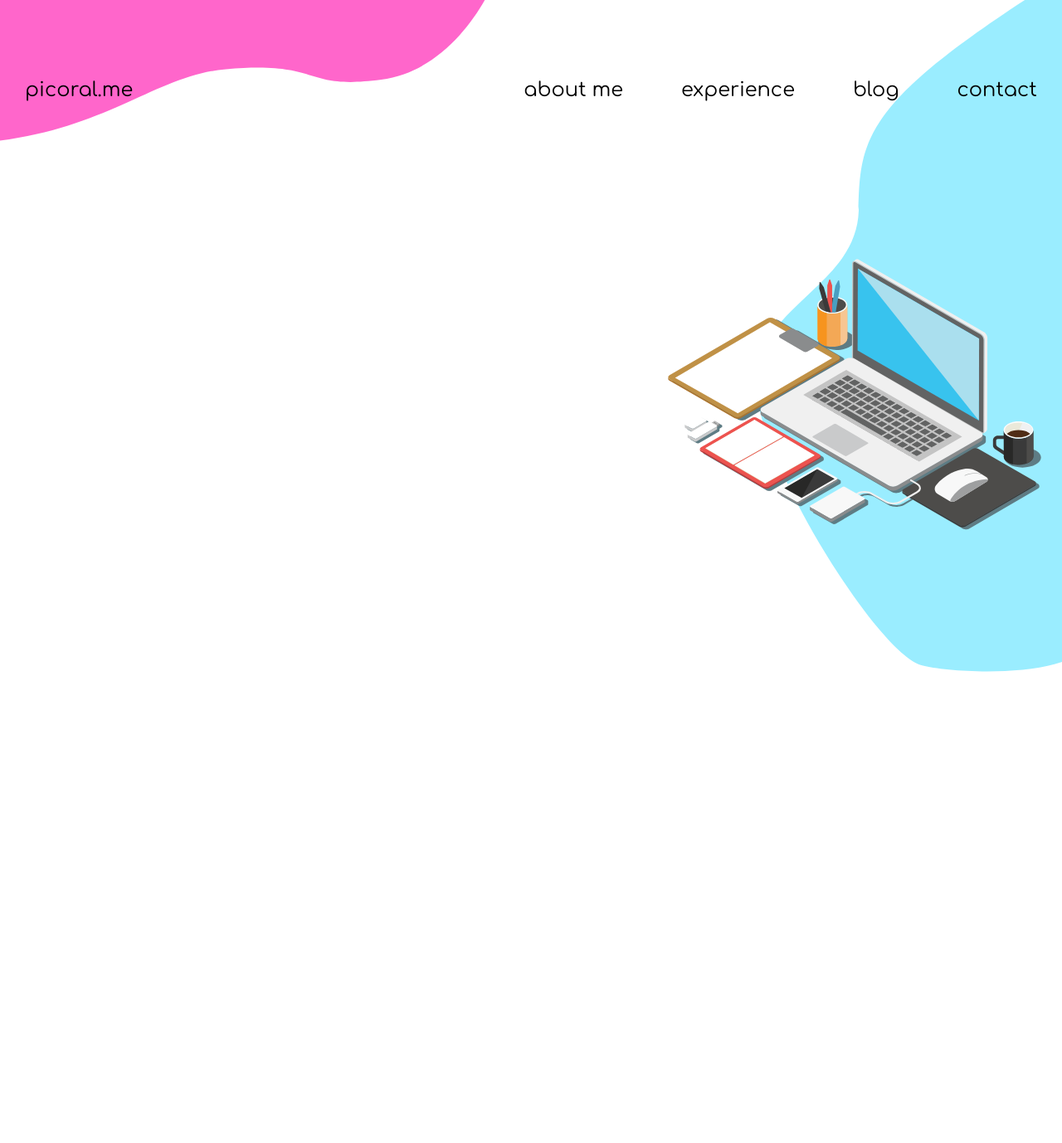
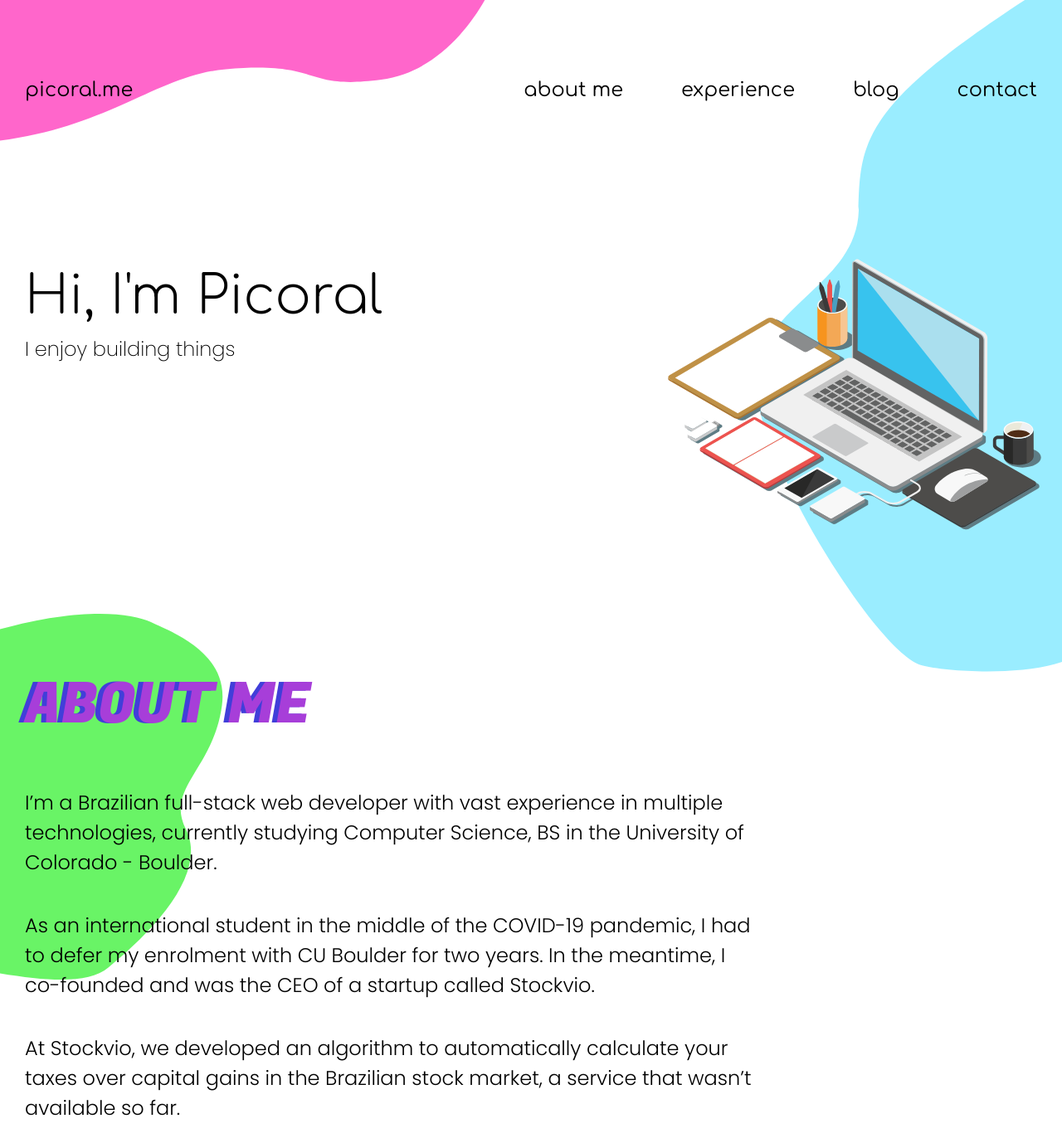
Before and after one commit to feRpicoral/picoral.me, a Next.js app in the folder apps/web/: page / in a window 1280 px wide. Shown: the whole page at 83% size. Before the commit the page ends 810 px from the top, so only its background shows below. Built offline with nearby package versions, Linux system fonts and the light colour scheme.

Commit message:
feat: created about me section

```diff
--- /dev/null
+++ b/apps/web/src/components/about-me.component.tsx
@@ -0,0 +1,82 @@
+import RawBlob from '@icons/blobs/about-me.svg';
+import React, { useEffect, useRef } from 'react';
+import styled from 'styled-components';
+
+import ContentWrapper from './content-wrapper.component';
+import SectionTitle from './section-title.component';
+
+const RelativeWrapper = styled.div`
+    margin-top: 300px;
+    position: relative;
+`;
+
+const Blob = styled(RawBlob)`
+    position: absolute;
+    z-index: -1;
+    left: 0;
+    top: 0;
+`;
+
+const Text = styled.p`
+    ${props => props.theme.text.body.xl.light}
+    margin-top: 0;
+    max-width: 882px;
+
+    &:not(:last-of-type) {
+        margin-bottom: 40px;
+    }
+`;
+
+// for some reason styled(SectionTitle) is not working
+// thus I went with this wrapper for now
+const Title = styled.div`
+    span {
+        margin-bottom: 50px;
+    }
+`;
+
+const AboutMe: React.FC = () => {
+    // eslint-disable-next-line @typescript-eslint/no-non-null-assertion
+    const ref = useRef<HTMLDivElement>(null!);
+
+    // calculates the needed offset to push the content
+    // outside the viewport and applies it
+    useEffect(() => {
+        const el = ref.current;
+        const offset = window.innerHeight - el.getBoundingClientRect().y;
+
+        el.style.paddingTop = `${offset}px`;
+    }, []);
+
+    return (
+        <RelativeWrapper>
+            <ContentWrapper>
+                <Title ref={ref}>
+                    <SectionTitle>About Me</SectionTitle>
+                </Title>
+
+                <Text>
+                    I’m a Brazilian full-stack web developer with vast
+                    experience in multiple technologies, currently studying
+                    Computer Science, BS in the University of Colorado -
+                    Boulder.
+                </Text>
+                <Text>
+                    As an international student in the middle of the COVID-19
+                    pandemic, I had to defer my enrolment with CU Boulder for
+                    two years. In the meantime, I co-founded and was the CEO of
+                    a startup called Stockvio.
+                </Text>
+                <Text>
+                    At Stockvio, we developed an algorithm to automatically
+                    calculate your taxes over capital gains in the Brazilian
+                    stock market, a service that wasn’t available so far.
+                </Text>
+            </ContentWrapper>
+
+            <Blob />
+        </RelativeWrapper>
+    );
+};
+
+export default AboutMe;
--- /dev/null
+++ b/apps/web/src/components/content-wrapper.component.tsx
@@ -0,0 +1,8 @@
+import styled from 'styled-components';
+
+const ContentWrapper = styled.section`
+    margin: 0 auto;
+    max-width: 1220px;
+`;
+
+export default ContentWrapper;
--- /dev/null
+++ b/apps/web/src/components/home.component.tsx
@@ -0,0 +1,74 @@
+import LaptopBlobRaw from '@icons/blobs/laptop.svg';
+import TopLeftBlobRaw from '@icons/blobs/top-left.svg';
+import LaptopRaw from '@icons/computer.svg';
+import React from 'react';
+import styled from 'styled-components';
+
+import ContentWrapper from './content-wrapper.component';
+import Navbar from './navbar.component';
+
+const Wrapper = styled(ContentWrapper)`
+    margin-top: 95px;
+`;
+
+const TitleWrapper = styled.div`
+    margin-top: 200px;
+`;
+
+const Title = styled.h1`
+    font-family: 'Comfortaa', cursive;
+    font-style: normal;
+    font-weight: 300;
+    font-size: 64px;
+    line-height: 71px;
+    margin: 0;
+`;
+
+const SubTitle = styled.h3`
+    ${props => props.theme.text.body.xl.xlight}
+    margin: 10px 0 0 0;
+`;
+
+const TopLeftBlob = styled(TopLeftBlobRaw)`
+    position: absolute;
+    top: 0;
+    left: 0;
+    z-index: -1;
+`;
+
+const LaptopBlob = styled(LaptopBlobRaw)`
+    position: absolute;
+    right: 0;
+    z-index: -2;
+`;
+
+const Laptop = styled(LaptopRaw)`
+    width: 500px;
+    margin-top: 60%;
+`;
+
+const LaptopContainer = styled.div`
+    position: absolute;
+    top: 0;
+    right: 0;
+    z-index: -1;
+`;
+
+const Home: React.FC = () => (
+    <Wrapper>
+        <Navbar />
+        <TitleWrapper>
+            <Title>Hi, I&apos;m Picoral</Title>
+            <SubTitle>I enjoy building things</SubTitle>
+        </TitleWrapper>
+
+        <TopLeftBlob />
+
+        <LaptopContainer>
+            <LaptopBlob />
+            <Laptop />
+        </LaptopContainer>
+    </Wrapper>
+);
+
+export default Home;
--- /dev/null
+++ b/apps/web/src/components/section-title.component.tsx
@@ -0,0 +1,20 @@
+import React from 'react';
+import styled from 'styled-components';
+
+const StyledTitle = styled.span`
+    font-family: 'Fugaz One', cursive;
+    font-style: normal;
+    font-weight: 400;
+    font-size: 68px;
+    line-height: 100px;
+    color: #a73ed9;
+    text-transform: uppercase;
+    display: inline-block;
+    text-shadow: -6px 0 0 #413ed9;
+`;
+
+const SectionTitle: React.FC = ({ children }) => (
+    <StyledTitle>{children}</StyledTitle>
+);
+
+export default SectionTitle;
--- a/apps/web/src/pages/index.tsx
+++ b/apps/web/src/pages/index.tsx
@@ -1,58 +1,17 @@
-import Navbar from '@components/navbar.component';
-import LaptopBlobRaw from '@icons/blobs/laptop.svg';
-import TopLeftBlobRaw from '@icons/blobs/top-left.svg';
-import LaptopRaw from '@icons/computer.svg';
+import AboutMe from '@components/about-me.component';
+import Home from '@components/home.component';
 import { NextPage } from 'next';
 import Head from 'next/head';
-import styled from 'styled-components';
 
-const TopLeftBlob = styled(TopLeftBlobRaw)`
-    position: absolute;
-    top: 0;
-    left: 0;
-    z-index: -1;
-`;
-
-const LaptopBlob = styled(LaptopBlobRaw)`
-    position: absolute;
-    right: 0;
-    z-index: -2;
-`;
-
-const Laptop = styled(LaptopRaw)`
-    width: 500px;
-    margin-top: 60%;
-`;
-
-const LaptopContainer = styled.div`
-    position: absolute;
-    top: 0;
-    right: 0;
-    z-index: -1;
-`;
-
-const ContentWrapper = styled.div`
-    margin: 95px auto;
-    max-width: 1220px;
-`;
-
-const Home: NextPage = () => (
+const Index: NextPage = () => (
     <>
         <Head>
             <title>&#128187; &nbsp; Picoral</title>
         </Head>
 
-        <ContentWrapper>
-            <Navbar />
-        </ContentWrapper>
-
-        <TopLeftBlob />
-
-        <LaptopContainer>
-            <LaptopBlob />
-            <Laptop />
-        </LaptopContainer>
+        <Home />
+        <AboutMe />
     </>
 );
 
-export default Home;
+export default Index;
--- a/apps/web/tsconfig.json
+++ b/apps/web/tsconfig.json
@@ -37,9 +37,6 @@
       ],
       "@themes/*": [
         "./src/themes/*"
-      ],
-      "@hooks/*": [
-        "./src/hooks/*"
       ]
     }
   },
```
Also changed, not shown: apps/web/src/hooks/on-screen.hook.ts (deleted, +0 -23 lines).
